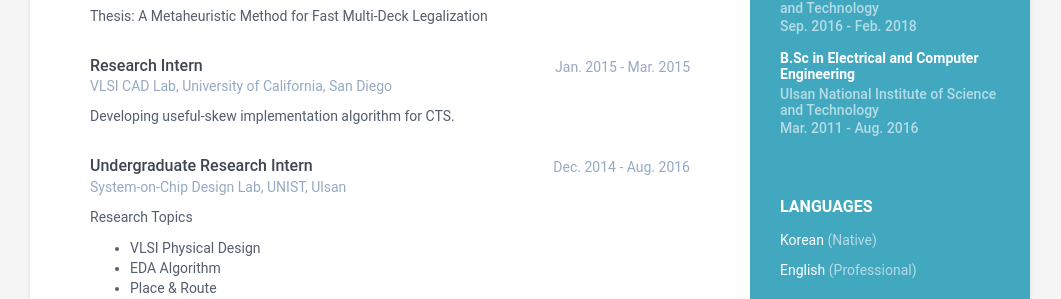
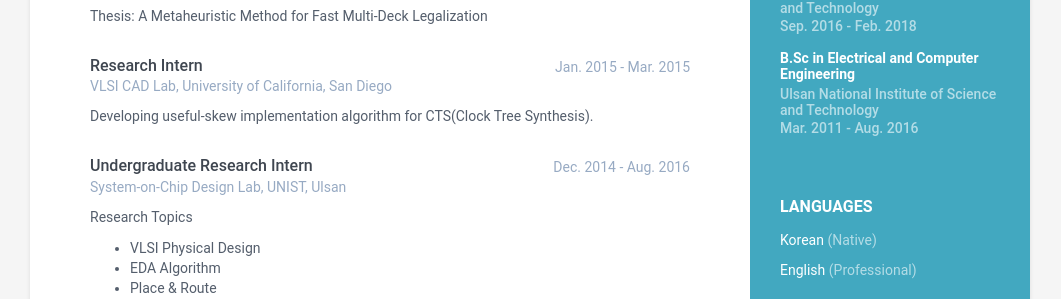
Before and after one commit to sanggido/sanggido.github.io, a Jekyll site: the page built from index.html, in a window 1280 px wide. Shown: the part 579-878 px from the top of the page, without its empty margins (110-1171 px from the left). Built offline with Jekyll 4.4.1, drawn with Linux system fonts in a browser that asks for light colours.

Commit message:
edit CTS

```diff
--- a/_data/data.yml
+++ b/_data/data.yml
@@ -105,7 +105,7 @@ experiences:
       time: Jan. 2015 - Mar. 2015
       company: VLSI CAD Lab, University of California, San Diego
       details: |
-        Developing useful-skew implementation algorithm for CTS.
+        Developing useful-skew implementation algorithm for CTS(Clock Tree Synthesis).
 
     - role: Undergraduate Research Intern
       time: Dec. 2014 - Aug. 2016
```
Also changed, not shown: 2 other files.
